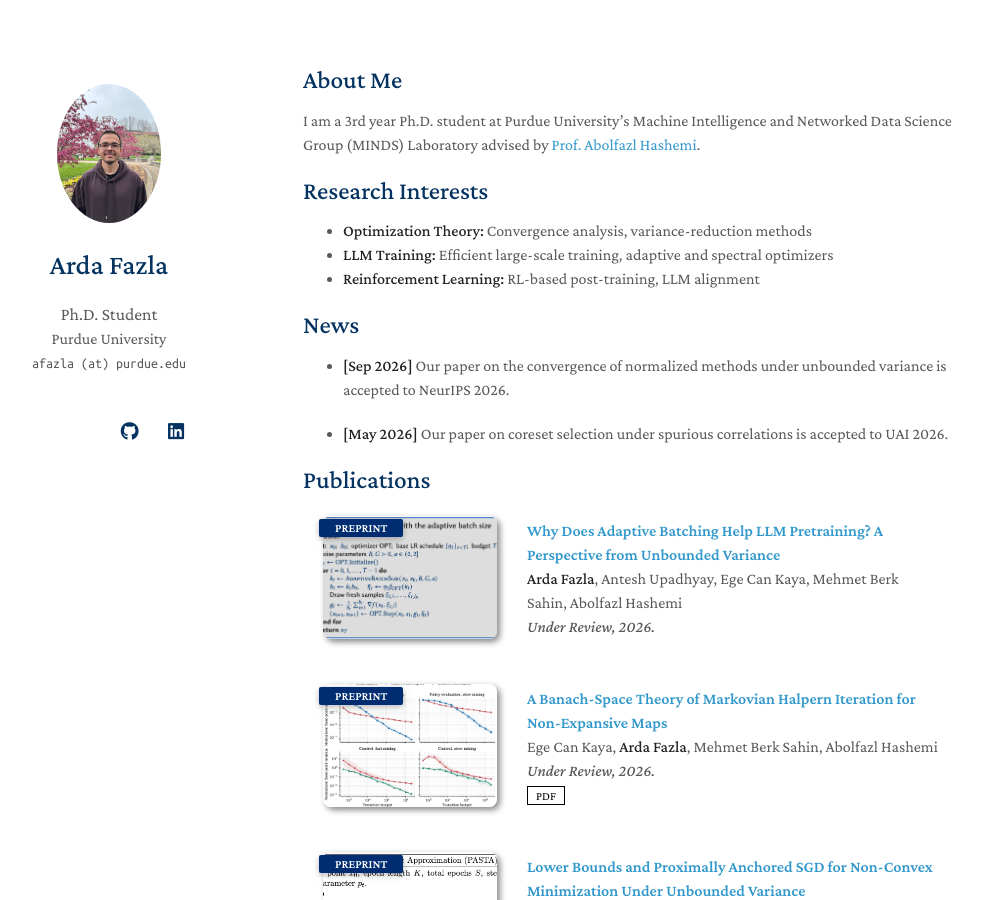
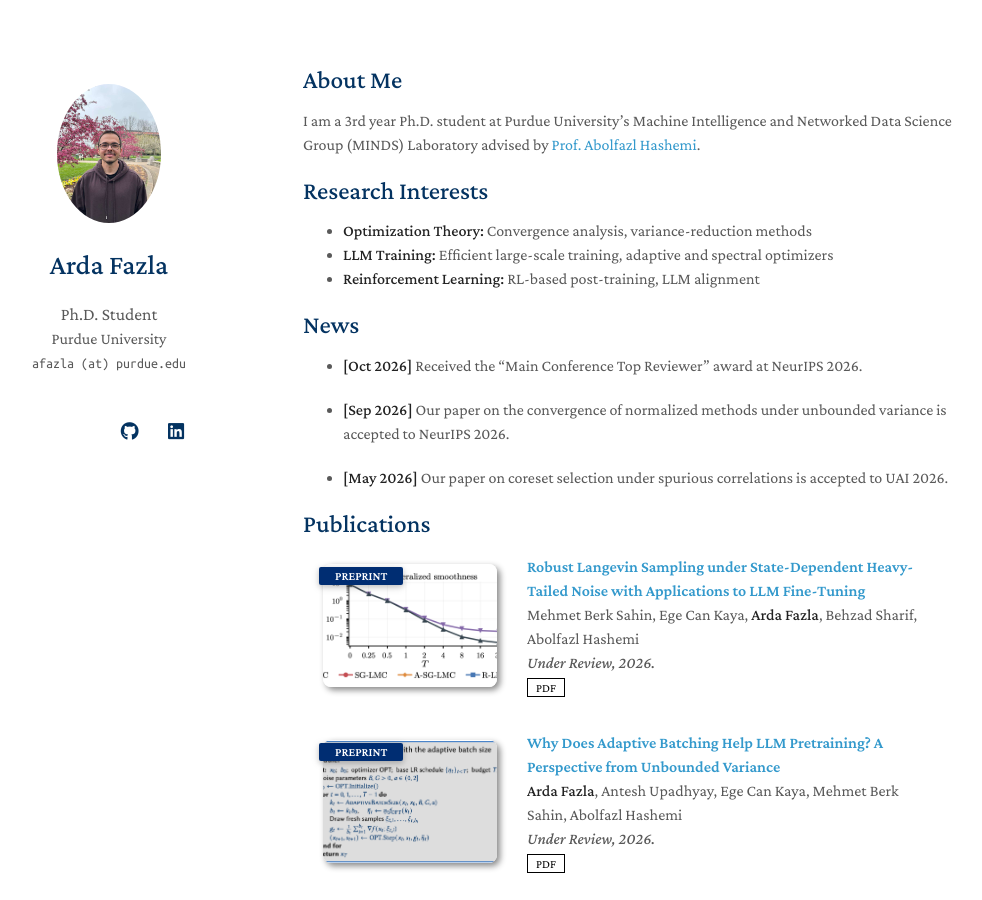
Before and after one commit to ardafazla/ardafazla.github.io, a Jekyll site: the page built from index.md, in a window 1280 px wide and 900 px high. Shown: the whole window, without its empty margins (167-1149 px from the left). Built offline with Jekyll 4.4.1, drawn with Linux system fonts in a browser that asks for light colours; a style sheet for code colours, icons or effects is not loaded; our own code applies the rules of GitHub Pages for plain Markdown files.

Commit message:
Added Updates Oct 2026

```diff
--- a/_data/publications.yml
+++ b/_data/publications.yml
@@ -1,9 +1,17 @@
 main:
+
+  - title: "Robust Langevin Sampling under State-Dependent Heavy-Tailed Noise with Applications to LLM Fine-Tuning"
+    authors: "Mehmet Berk Sahin, Ege Can Kaya, <strong>Arda Fazla</strong>, Behzad Sharif, Abolfazl Hashemi"
+    conference_short: PREPRINT
+    conference: Under Review, 2026.
+    pdf: https://arxiv.org/abs/2610.12865
+    image: ./assets/img/sampling26.png
 
   - title: "Why Does Adaptive Batching Help LLM Pretraining? A Perspective from Unbounded Variance"
     authors: "<strong>Arda Fazla</strong>, Antesh Upadhyay, Ege Can Kaya, Mehmet Berk Sahin, Abolfazl Hashemi"
     conference_short: PREPRINT
     conference: Under Review, 2026.
+    pdf: https://arxiv.org/pdf/2610.02355
     image: ./assets/img/abs26.png
 
   - title: "A Banach-Space Theory of Markovian Halpern Iteration for Non-Expansive Maps"
--- a/index.md
+++ b/index.md
@@ -14,6 +14,8 @@ Laboratory advised by [Prof. Abolfazl Hashemi](https://abolfazlh.github.io).
 - **Reinforcement Learning:** RL-based post-training, LLM alignment
 
 ## News
+- **[Oct 2026]** Received the “Main Conference Top Reviewer” award at NeurIPS 2026.
+
 - **[Sep 2026]** Our paper on the convergence of normalized methods under unbounded variance is accepted to NeurIPS 2026.
 
 - **[May 2026]** Our paper on coreset selection under spurious correlations is accepted to UAI 2026.
```
Also changed, not shown: assets/img/sampling26.png (added), 1 other file.
